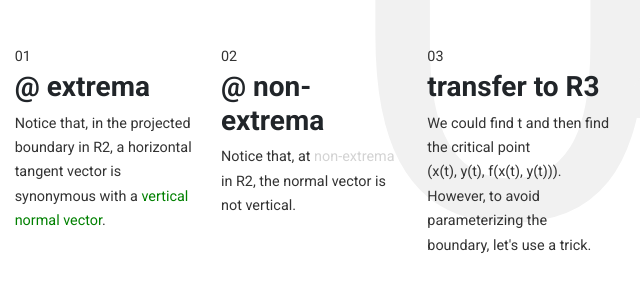
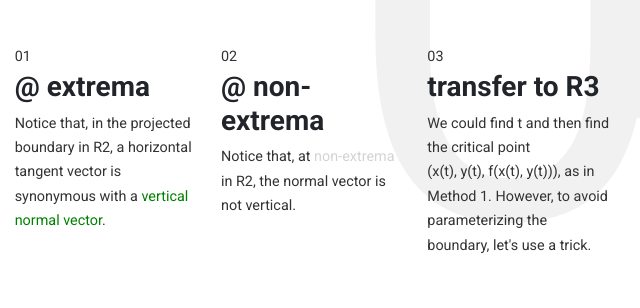
Before and after one commit to xu21beve/Lagrange-Multiplier, a plain HTML site: page index.html in a window 1280 px wide. Shown: the part 2912-3220 px from the top of the page, 328-968 px from the left. Drawn offline with nearby package versions, Linux system fonts and the light colour scheme; some packages are replaced by stand-ins of ours; a script that the page names is missing.

Commit message:
Update slide 5

```diff
--- a/index.html
+++ b/index.html
@@ -354,7 +354,7 @@
                 <div class="icon-box" data-aos="fade-up" data-aos-delay="200">
                   <span>03</span>
                   <h3 class="sub-heading">transfer to R3</h3>
-                  <p>We could find t and then find the critical point <br> (x(t), y(t), f(x(t), y(t))). However, to avoid parameterizing the boundary, let's use a trick.</p> <!-- A normal vector in the R2 projection corresponds to the gradient vector in R3. -->
+                  <p>We could find t and then find the critical point <br> (x(t), y(t), f(x(t), y(t))), as in Method 1. However, to avoid parameterizing the boundary, let's use a trick.</p> <!-- A normal vector in the R2 projection corresponds to the gradient vector in R3. -->
                 </div>
               </div>
             </div>
```
